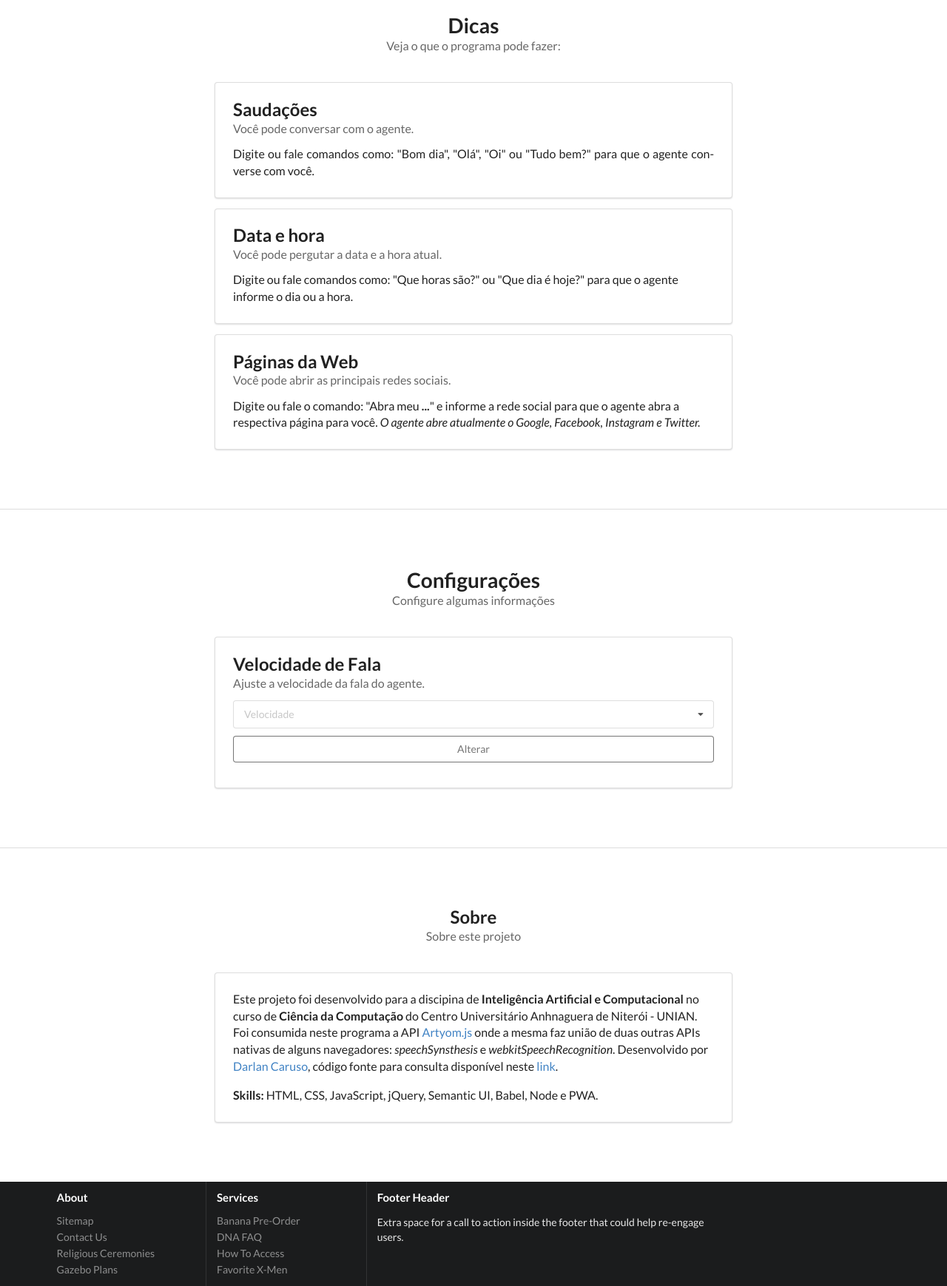
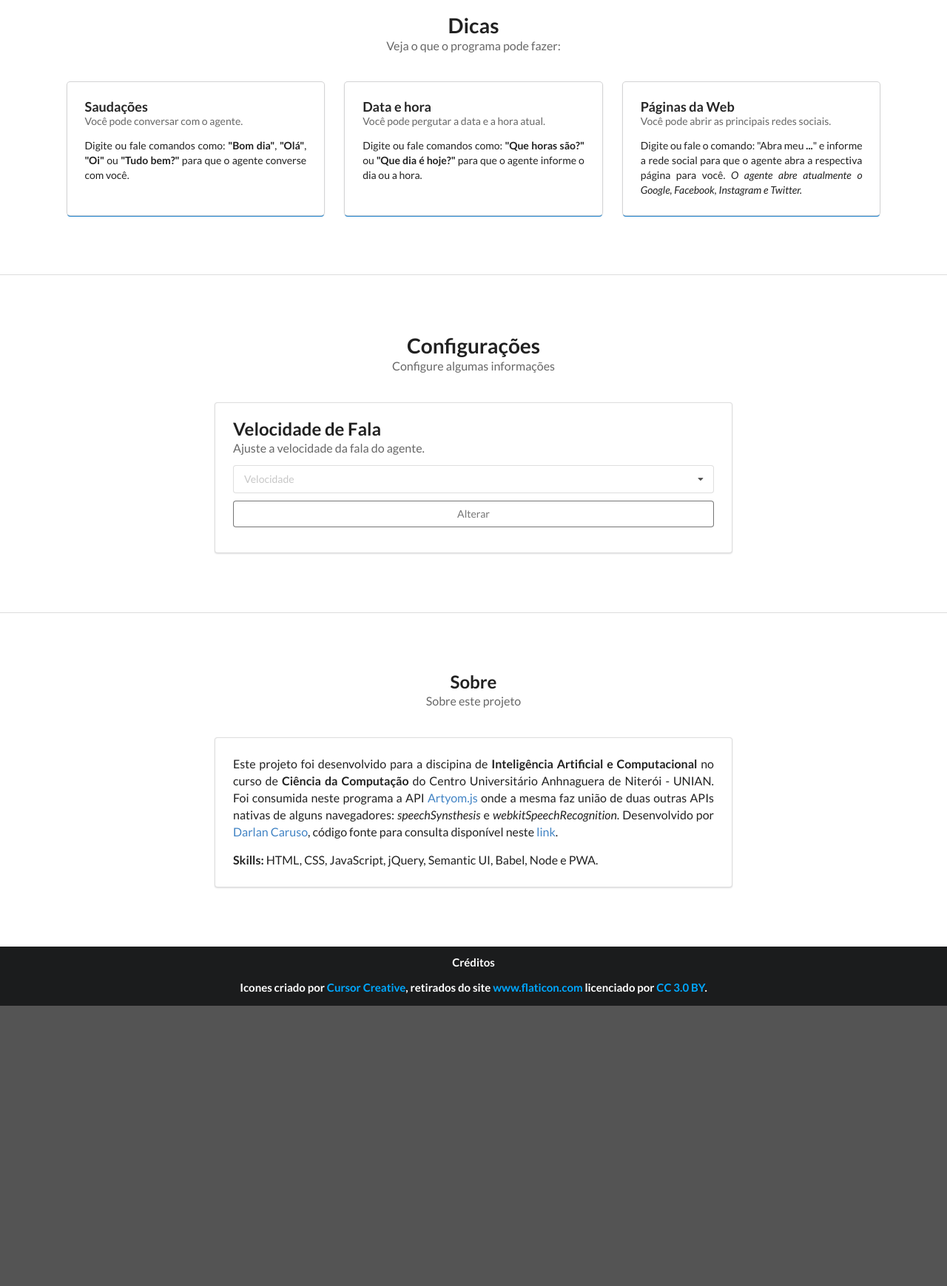
Before and after one commit to DarlanCaruso/artyom-friday, a website with bundled scripts: page index.html in a window 1280 px wide. Shown: the part 760-2499 px from the top of the page at 74% size. After the commit the page ends 2120 px from the top, so only its background shows below. Built offline with nearby package versions, Linux system fonts and the light colour scheme.

Commit message:
Commit final

```diff
--- a/app-compiled.js
+++ b/app-compiled.js
@@ -3,6 +3,8 @@
 // jQuery Ease Scrolling
 $('a.item[href*="#"]:not([href="#"])').click(function () {
   if (location.pathname.replace(/^\//, '') == this.pathname.replace(/^\//, '') && location.hostname == this.hostname) {
+    $('a.item').removeClass('active');
+    $(this).addClass('active');
     var target = $(this.hash);
     target = target.length ? target : $('[name=' + this.hash.slice(1) + ']');
     if (target.length) {
--- a/app.js
+++ b/app.js
@@ -1,6 +1,8 @@
 // jQuery Ease Scrolling
 $('a.item[href*="#"]:not([href="#"])').click(function () {
   if (location.pathname.replace(/^\//, '') == this.pathname.replace(/^\//, '') && location.hostname == this.hostname) {
+    $('a.item').removeClass('active');
+    $(this).addClass('active');
     var target = $(this.hash);
     target = target.length ? target : $('[name=' + this.hash.slice(1) + ']');
     if (target.length) {
--- a/css/estilo.css
+++ b/css/estilo.css
@@ -1,4 +1,12 @@
 /* Meus estilos */
+
+footer a {
+  color: #00a8ff;
+}
+
+#menufixo {
+  background-color: white;
+}
 
 .ui.input {
   margin-top: 50px;
@@ -14,6 +22,14 @@
 
 .configuracoes .ui.button {
   margin: 10px 0;
+}
+
+.card {
+  padding: 10px !important;
+}
+
+.justify {
+  text-align: justify;
 }
 
 /* Semantic */
--- a/index.html
+++ b/index.html
@@ -8,7 +8,7 @@
   <meta name="theme-color" content="#1abc9c">
   <meta name="apple-mobile-web-app-status-bar-style" content="black-translucent">
   <title>F.R.I.D.A.Y.</title>
-  <link rel="shortcut icon" href="img/.png">
+  <link rel="shortcut icon" href="img/question32x32.png">
   <link rel="stylesheet" href="semantic/dist/semantic.min.css">
   <link rel="stylesheet" href="css/estilo.css">
   <link rel="manifest" href="manifest.json">
@@ -16,7 +16,7 @@
 
 <body>
   <!-- Menu -->
-  <div class="ui large top fixed hidden menu">
+  <div class="ui large top fixed hidden secondary pointing menu" id="menufixo">
     <div class="ui container">
       <a class="active item" href="#inicio">Ínicio</a>
       <a class="item" href="#dicas">Dicas</a>
@@ -29,12 +29,11 @@
   </div>
 
   <!-- Sidebar Menu -->
-  <div class="ui vertical inverted sidebar menu">
+  <div class="ui vertical sidebar menu">
     <a class="active item" href="#inicio">Ínicio</a>
     <a class="item" href="#dicas">Dicas</a>
     <a class="item" href="#configuracoes">Configurações</a>
     <a class="item" href="#sobre">Sobre</a>
-    <a class="item" href="https://github.com/DarlanCaruso/artyom-friday/" target="_blank">GitHub</a>
   </div>
 
 
@@ -81,37 +80,50 @@
           <div class="sub header">Veja o que o programa pode fazer:</div>
         </div>
       </h1>
-      <div class="ui padded text fluid container segment justified">
-        <h2 class="ui header">
+
+      <div class="ui padded container three stackable cards">
+        <div class="ui card blue">
+          <div class="content">
+            <h3 class="ui header">
               <div class="content">
                 Saudações
                 <div class="sub header">Você pode conversar com o agente.</div>
               </div>
-        </h2>
-        <p>Digite ou fale comandos como: "Bom dia", "Olá", "Oi" ou "Tudo bem?" para que o agente converse com você.</p>
+            </h3>
+            <p class="justify">Digite ou fale comandos como:
+              <strong>"Bom dia"</strong>,
+              <strong>"Olá"</strong>,
+              <strong>"Oi"</strong> ou
+              <strong>"Tudo bem?"</strong> para que o agente converse com você.</p>
           </div>
-
-      <div class="ui padded text fluid container segment">
-        <h2 class="ui header">
+        </div>
+        <div class="ui card blue">
+          <div class="content">
+            <h3 class="ui header">
               <div class="content">
                 Data e hora
                 <div class="sub header">Você pode pergutar a data e a hora atual.</div>
               </div>
-        </h2>
-        <p>Digite ou fale comandos como: "Que horas são?" ou "Que dia é hoje?" para que o agente informe o dia ou a hora.</p>
+            </h3>
+            <p class="justify">Digite ou fale comandos como:
+              <strong>"Que horas são?"</strong> ou
+              <strong>"Que dia é hoje?"</strong> para que o agente informe o dia ou a hora.</p>
           </div>
-
-      <div class="ui padded text fluid container segment">
-        <h2 class="ui header">
+        </div>
+        <div class="ui card blue">
+          <div class="content">
+            <h3 class="ui header">
               <div class="content">
                 Páginas da Web
                 <div class="sub header">Você pode abrir as principais redes sociais.</div>
               </div>
-        </h2>
-        <p>Digite ou fale o comando: "Abra meu
+            </h3>
+            <p class="justify">Digite ou fale o comando: "Abra meu
               <strong>...</strong>" e informe a rede social para que o agente abra a respectiva página para você.
               <em>O agente abre atualmente o Google, Facebook, Instagram e Twitter.</em>
             </p>
+          </div>
+        </div>
       </div>
     </section>
 
@@ -169,7 +181,7 @@
       </h2>
 
       <div class="ui padded text fluid container segment">
-        <p>Este projeto foi desenvolvido para a discipina de
+        <p class="justify">Este projeto foi desenvolvido para a discipina de
           <strong>Inteligência Artificial e Computacional</strong> no curso de
           <strong>Ciência da Computação</strong> do Centro Universitário Anhnaguera de Niterói - UNIAN. Foi consumida neste programa
           a API
@@ -185,34 +197,20 @@
     </section>
 
     <!-- Rodape -->
-    <div class="ui inverted vertical footer segment">
+    <footer class="ui inverted vertical footer segment">
       <div class="ui container">
-        <div class="ui stackable inverted divided equal height stackable grid">
-          <div class="three wide column">
-            <h4 class="ui inverted header">About</h4>
-            <div class="ui inverted link list">
-              <a href="#" class="item">Sitemap</a>
-              <a href="#" class="item">Contact Us</a>
-              <a href="#" class="item">Religious Ceremonies</a>
-              <a href="#" class="item">Gazebo Plans</a>
+        <h4 class="ui inverted centered header">Créditos
+          <p>
+            <div>Icones criado por
+              <a href="https://www.flaticon.com/authors/cursor-creative" title="Cursor Creative">Cursor Creative</a>, retirados do site
+              <a href="https://www.flaticon.com/" title="Flaticon">www.flaticon.com</a> licenciado por
+              <a href="http://creativecommons.org/licenses/by/3.0/" title="Creative Commons BY 3.0"
+                target="_blank">CC 3.0 BY</a>.
             </div>
+          </p>
+        </h4>
       </div>
-          <div class="three wide column">
-            <h4 class="ui inverted header">Services</h4>
-            <div class="ui inverted link list">
-              <a href="#" class="item">Banana Pre-Order</a>
-              <a href="#" class="item">DNA FAQ</a>
-              <a href="#" class="item">How To Access</a>
-              <a href="#" class="item">Favorite X-Men</a>
-            </div>
-          </div>
-          <div class="seven wide column">
-            <h4 class="ui inverted header">Footer Header</h4>
-            <p>Extra space for a call to action inside the footer that could help re-engage users.</p>
-          </div>
-        </div>
-      </div>
-    </div>
+    </footer>
   </div>
 
   <!-- Dimmer -->
```
Also changed, not shown: img/brain.svg (added), img/brain32x32.png (added), img/circle.png (added), img/circle.svg (added), img/development16x16.png (added), img/development24x24.png (added), img/encyclopedia.svg (added), img/encyclopedia16x16.png (added), img/encyclopedia24x24.png (added), img/hologram.svg (added), img/language16x16.png (added), img/learning16x16.png (added), img/question.svg (added), img/question32x32.png (added), 1 more files, 1 other file. Lines whose indentation alone changed are shown as unchanged.
